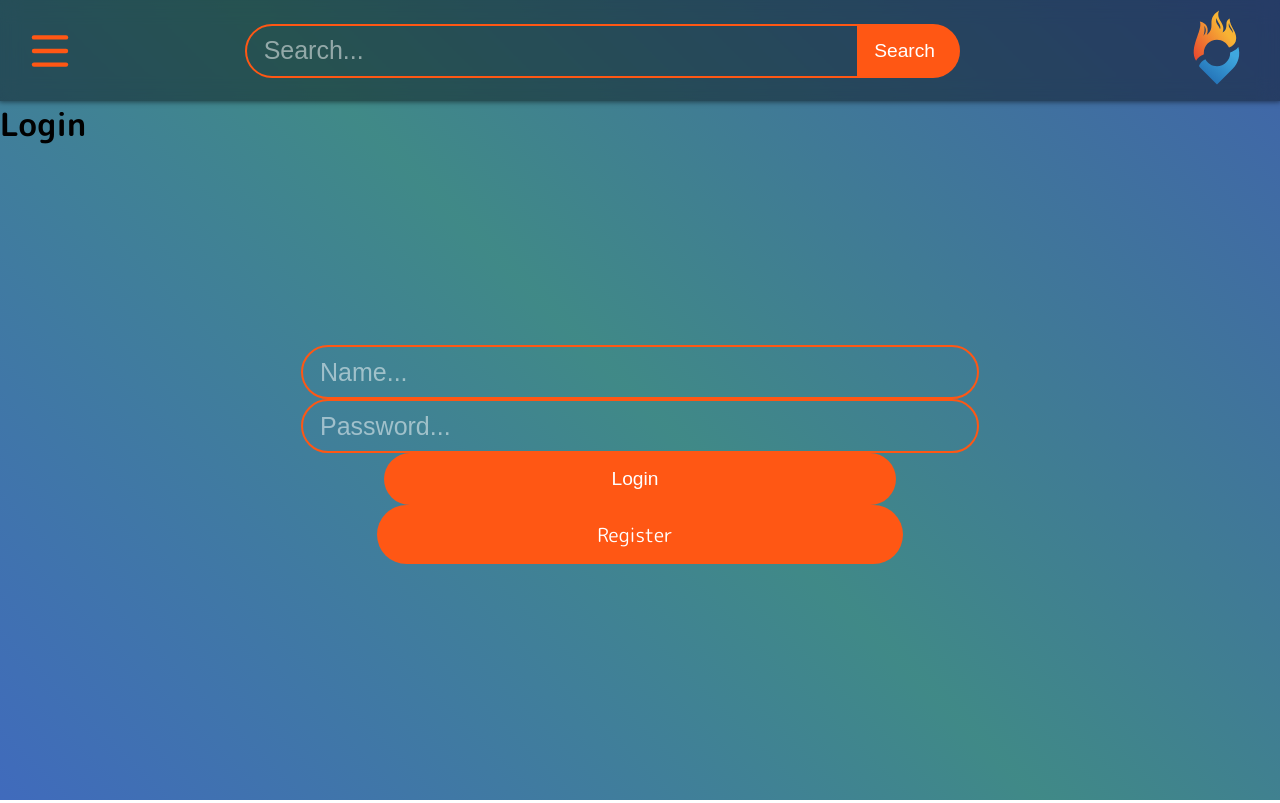
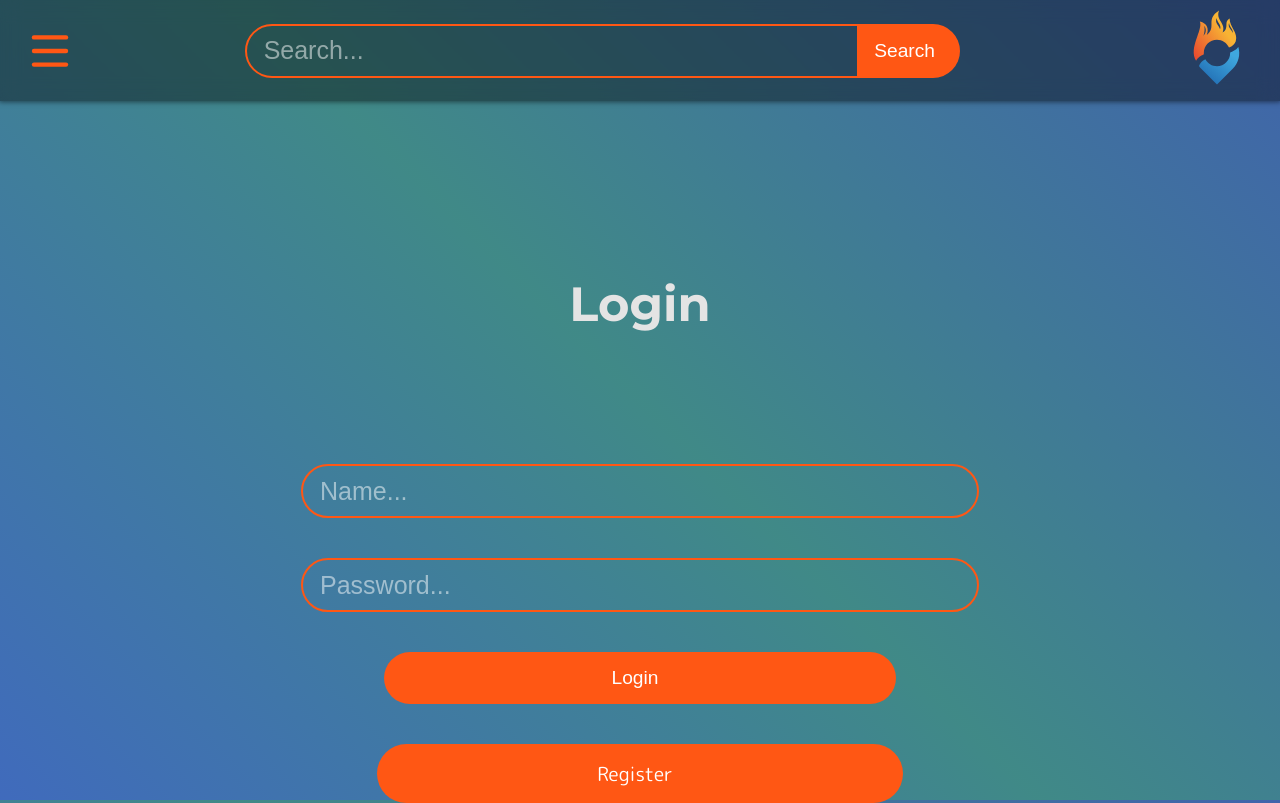
Before and after one commit to MichaelVonWolfen/HackITall2022, a React (Create React App) app in the folder frontend/: page /login in a window 1280 px wide. Built offline with nearby package versions, Linux system fonts and the light colour scheme.

Commit message:
AAAAAAAAAAAAAAAAAAAAAAAAAAAAAAAAAAAAAAAAAAAAAAAAAAAA

```diff
--- a/frontend/src/pages/Login.sass
+++ b/frontend/src/pages/Login.sass
@@ -9,6 +9,7 @@ $height: 50px
   justify-content: center
   flex-direction: column
   height: fit-content
+  gap: 40px
   transform: translateY(90%)
   input
     display: flex
@@ -53,13 +54,12 @@ $height: 50px
     text-decoration: none
     color: white
     border: none
-  h1
-    transform: translateY(300%)
-    color: $white
-    font-size: 3em
-    text-align: center
-    position: relative
-    font-family: 'Montserrat', sans-serif
+h2
+  transform: translateY(300%)
+  color: $white
+  font-size: 3em
+  text-align: center
+  position: relative
+  font-family: 'Montserrat', sans-serif
   form
       display: flex
-      gap: 30px
--- a/frontend/src/pages/Login.tsx
+++ b/frontend/src/pages/Login.tsx
@@ -41,8 +41,8 @@ function LoginPage() {
     }
 
     return (
-        <div className={"logonContainer"}>
-            <h1>Login</h1>
+        <div className={"lol"}>
+            <h2>Login</h2>
             <form className={"loginContainer"} onSubmit={handleChange}>
                 <input type="text" name="email" id="email" placeholder={"Name..."}/>
                 <input type="password" name="password" id="password" placeholder={"Password..."}/>
--- a/frontend/src/pages/Register.tsx
+++ b/frontend/src/pages/Register.tsx
@@ -47,8 +47,8 @@ function LoginPage() {
     }
 
     return (
-        <div className={"registerConteiner"}>
-            <h1>Register</h1>
+        <div className={"registerConteinerBig"}>
+            <h2>Register</h2>
             <form className={"loginContainer"} onSubmit={handleChange}>
                 <input type="text" name="name" id="name" placeholder={"Name..."}/>
                 <input type="email" name="email" id="email" placeholder={"Email..."}/>
```
